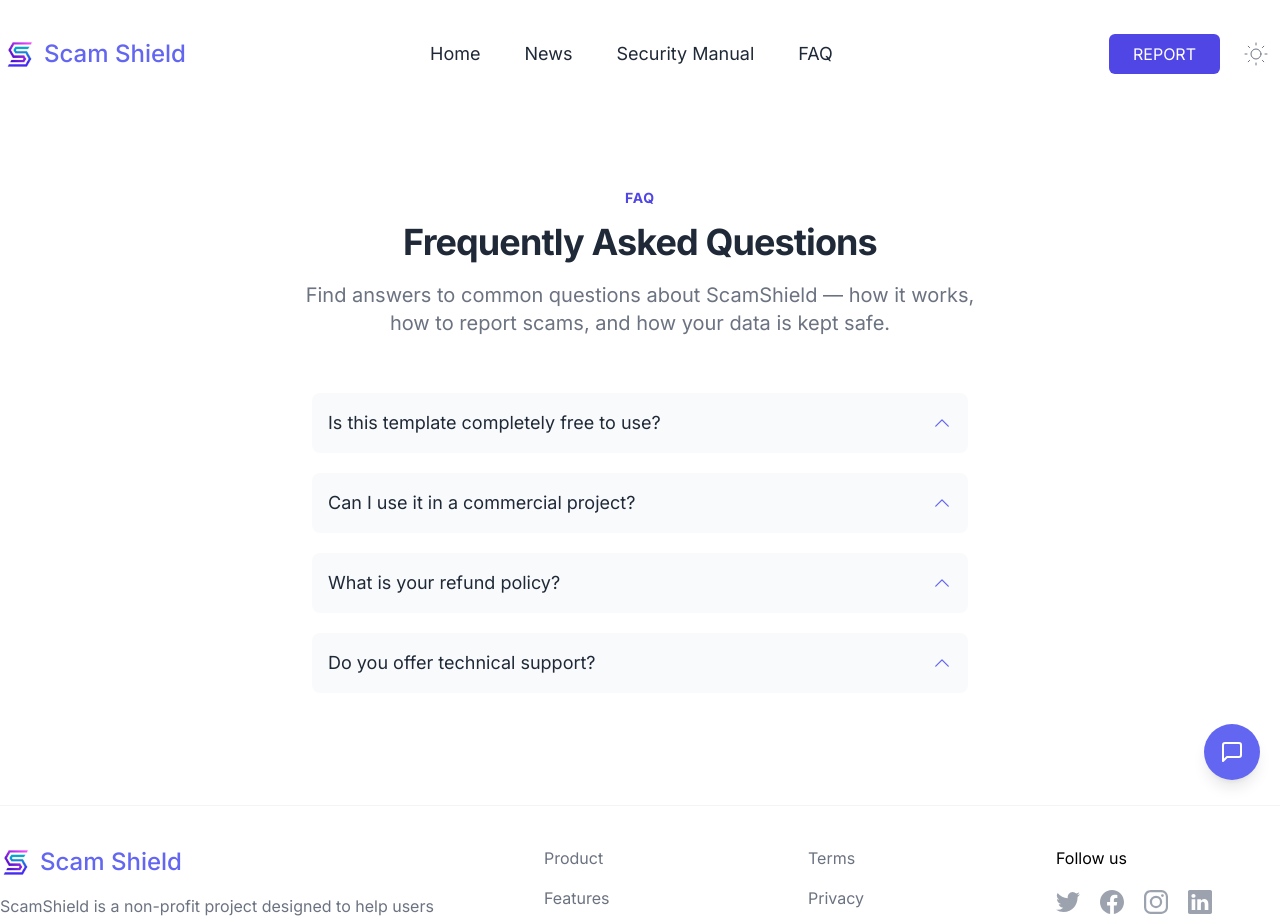
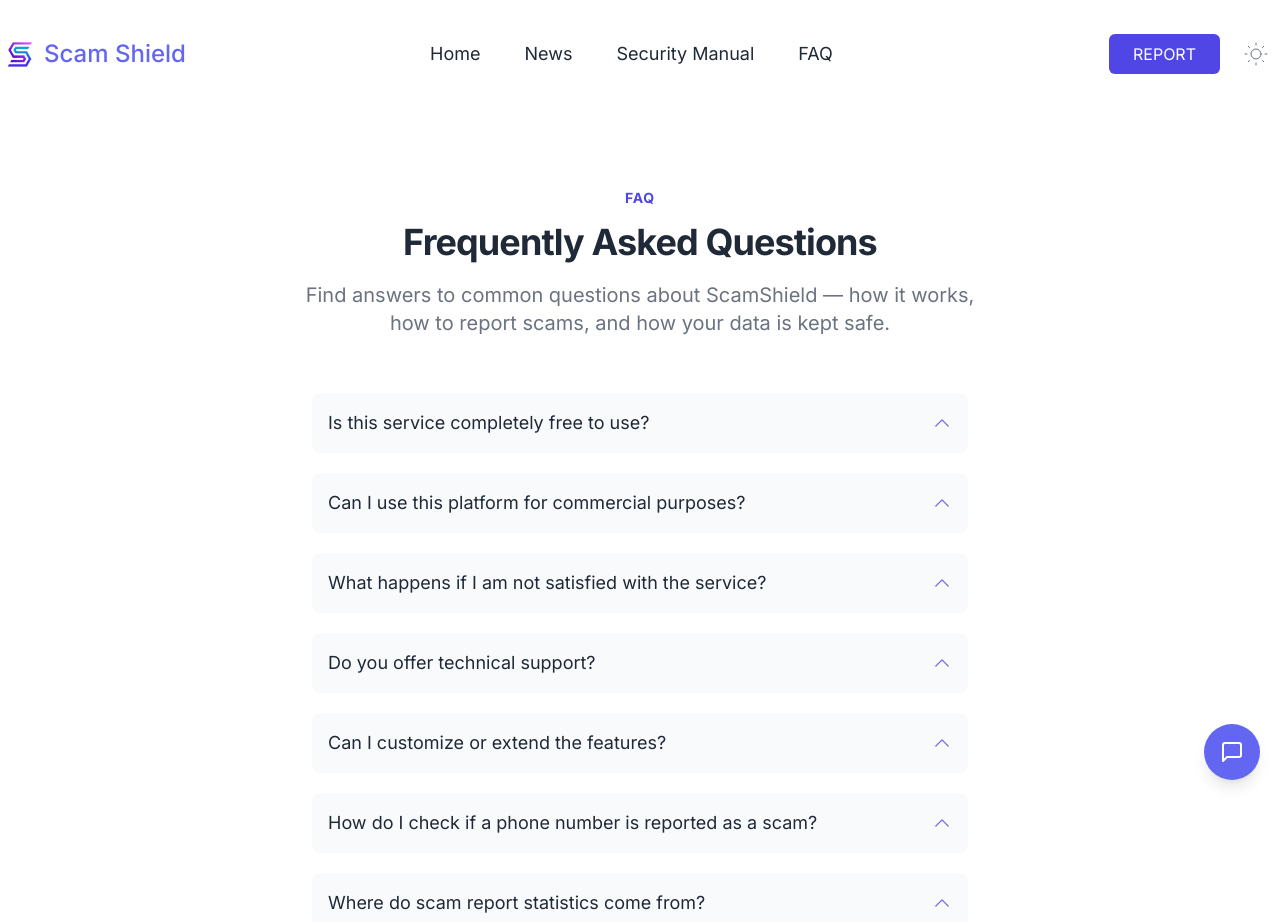
Before and after one commit to MaFiMoi/Computing_Research_Project_Group5, a Next.js app: page /faq in a window 1280 px wide. Shown: the top 922 px of the page. Built offline with nearby package versions, Linux system fonts and the light colour scheme.

Commit message:
Update FAQ component with English content and new questions

```diff
--- a/src/components/Faq.tsx
+++ b/src/components/Faq.tsx
@@ -36,21 +36,43 @@
 
 const faqdata = [
   {
-    question: "Is this template completely free to use?",
-    answer: "Yes, this template is completely free to use.",
+    question: "Is this service completely free to use?",
+    answer:
+      "Yes! You can use and contribute to the platform without paying any fees.",
   },
   {
-    question: "Can I use it in a commercial project?",
-    answer: "Yes, this you can.",
+    question: "Can I use this platform for commercial purposes?",
+    answer:
+      "Absolutely! You can integrate our service into both personal and commercial projects as long as you comply with our terms of use.",
   },
   {
-    question: "What is your refund policy? ",
+    question: "What happens if I am not satisfied with the service?",
     answer:
-      "If you're unhappy with your purchase for any reason, email us within 90 days and we'll refund you in full, no questions asked.",
+      "If you experience any issues or believe the service does not meet your needs, feel free to contact us. We are always open to feedback and improvements.",
   },
   {
-    question: "Do you offer technical support? ",
+    question: "Do you offer technical support?",
     answer:
-      "No, we don't offer technical support for free downloads. Please purchase a support plan to get 6 months of support.",
+      "Basic support is included for free users. However, you can upgrade to a premium plan to get 24/7 priority assistance and advanced features.",
+  },
+  {
+    question: "Can I customize or extend the features?",
+    answer:
+      "Definitely! Our platform is designed to be flexible, easy to integrate, and expandable with modern technology.",
+  },
+  {
+    question: "How do I check if a phone number is reported as a scam?",
+    answer:
+      "Simply type the phone number into our search tool. If the number has been reported by users, you will see warning details and the scam type.",
+  },
+  {
+    question: "Where do scam report statistics come from?",
+    answer:
+      "Statistics are collected from community submissions, validated reports, and trusted cybersecurity sources to ensure accuracy and reliability.",
+  },
+  {
+    question: "Is my personal information protected when I report a number?",
+    answer:
+      "Yes. Your identity is fully confidential. We do not share or expose personal data to any third party.",
   },
 ];
```
